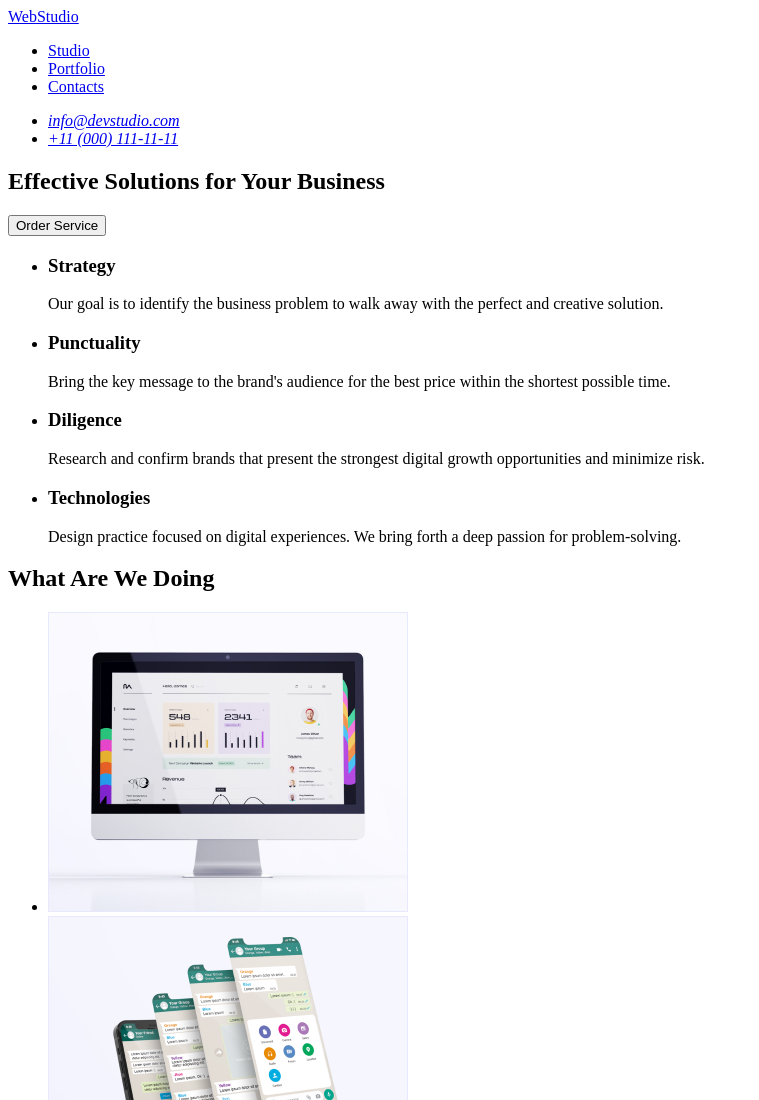
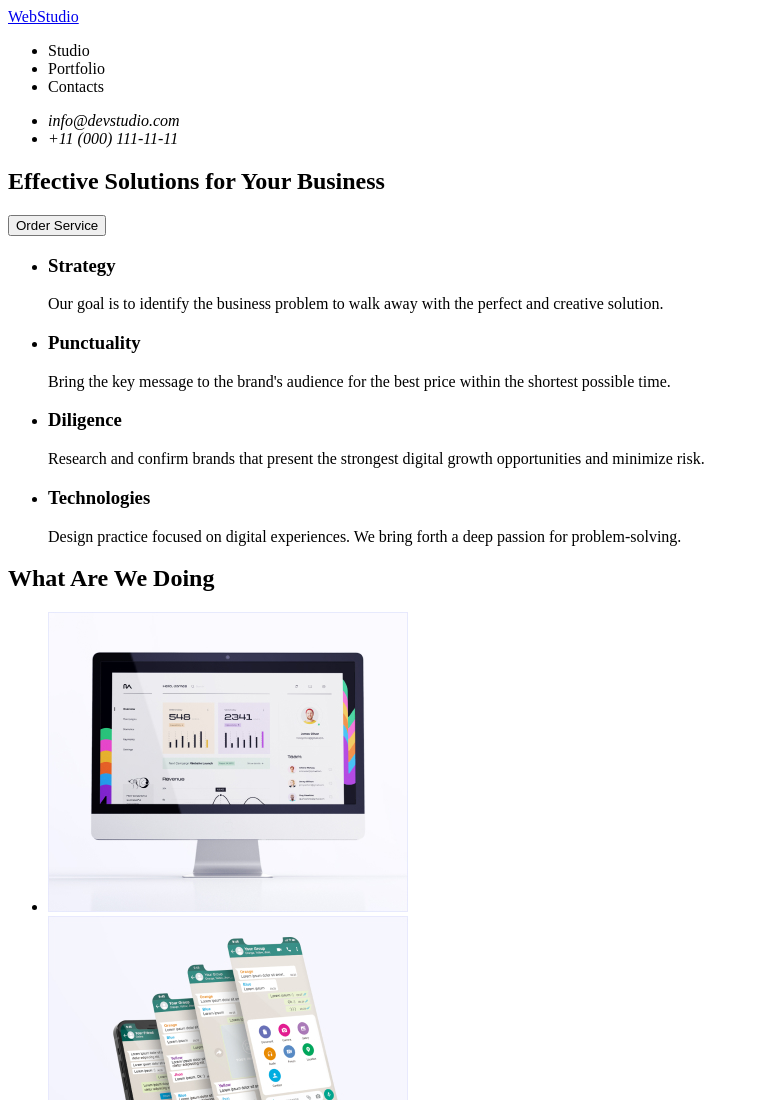
Before and after one commit to ML500/goit-markup-hw-01, a plain HTML site: page index.html in a window 1280 px wide. Shown: the top 1100 px of the page, without its empty margins (0-759 px from the left). Drawn offline with Linux system fonts and the light colour scheme.

Commit message:
Update index.html

```diff
--- a/index.html
+++ b/index.html
@@ -14,17 +14,17 @@
         <a href="index.html">WebStudio</a>
         <!--menu nav-->
         <ul>
-            <li><a href="studio.html">Studio</a></li>
-            <li><a href="portfolio.html">Portfolio</a></li>
-            <li><a href="contacts.html">Contacts</a></li>
+            <li a href="studio.html">Studio</a></li>
+            <li a href="portfolio.html">Portfolio</a></li>
+            <li a href="contacts.html">Contacts</a></li>
         </ul>
     </nav>
 
     <!--contact adress-->
     <address>
         <ul>
-            <li><a href="mailto:info@devstudio.com">info@devstudio.com</a></li>
-            <li><a href="tel:+110001111111">+11 (000) 111-11-11</a></li>
+            <li a href="mailto:info@devstudio.com">info@devstudio.com</a></li>
+            <li a href="tel:+110001111111">+11 (000) 111-11-11</a></li>
         </ul>
     </address>
 </header>
```
